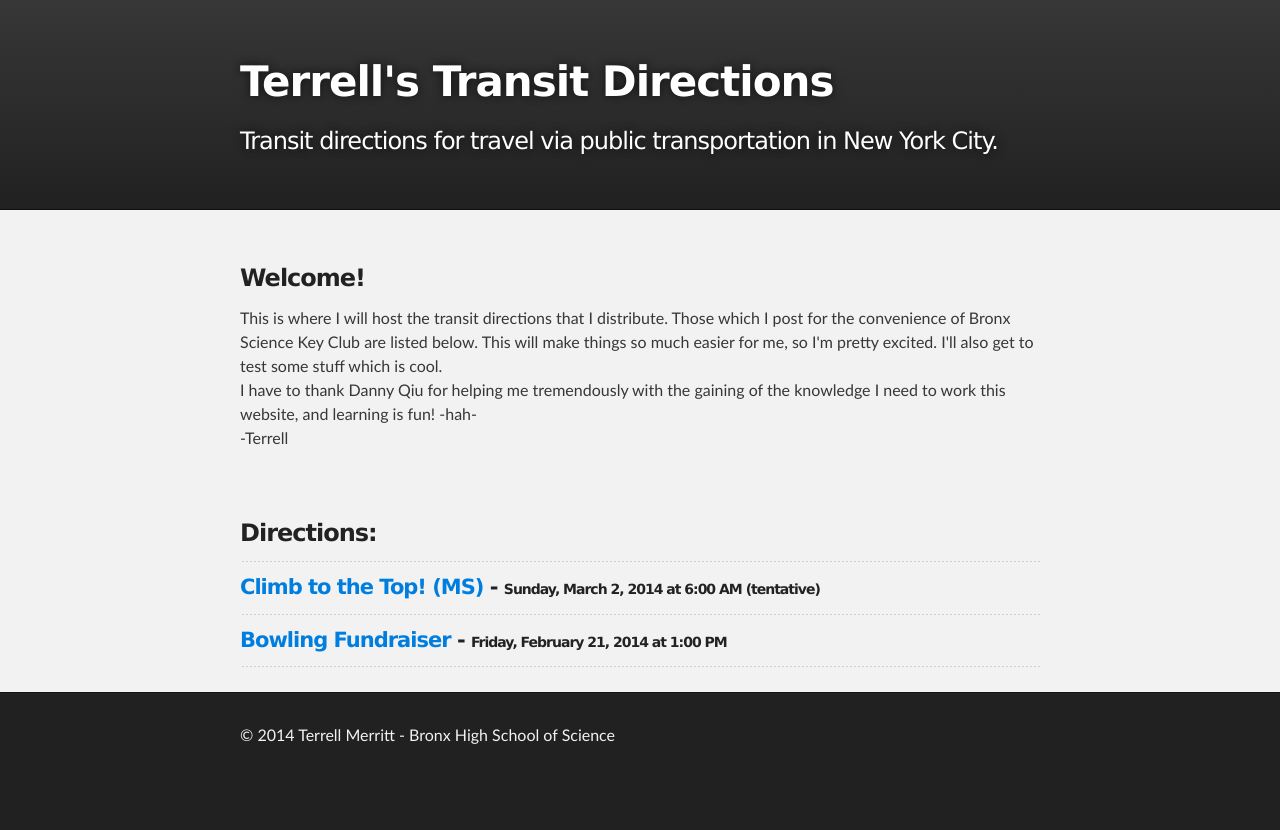
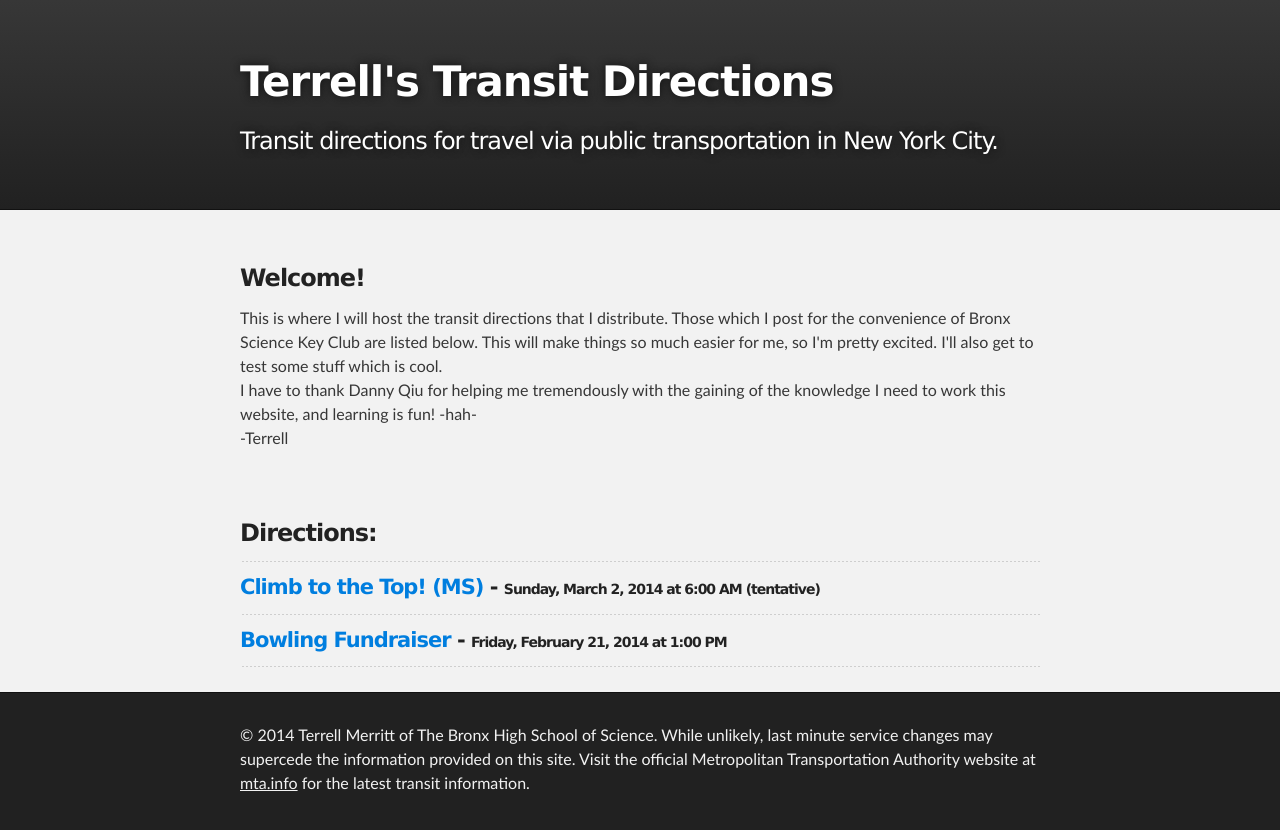
Before and after one commit to terrellthemtaguy/terrellthemtaguy.github.io, a Jekyll site: the page built from index.html, in a window 1280 px wide. Shown: the top 830 px of the page. Built offline with Jekyll 4.4.1, drawn with Linux system fonts in a browser that asks for light colours.

Commit message:
Update Copy Info

```diff
--- a/index.html
+++ b/index.html
@@ -34,6 +34,6 @@ published: true
 <!-- FOOTER  -->
 <div id="footer_wrap" class="outer">
   <footer class="inner">
-    <p>&copy; 2014 Terrell Merritt - Bronx High School of Science</p>
+    <p>&copy; 2014 Terrell Merritt of The Bronx High School of Science. While unlikely, last minute service changes may supercede the information provided on this site. Visit the official Metropolitan Transportation Authority website at <a href="http://www.mta.info">mta.info</a> for the latest transit information.</p>
   </footer>
 </div>
```
